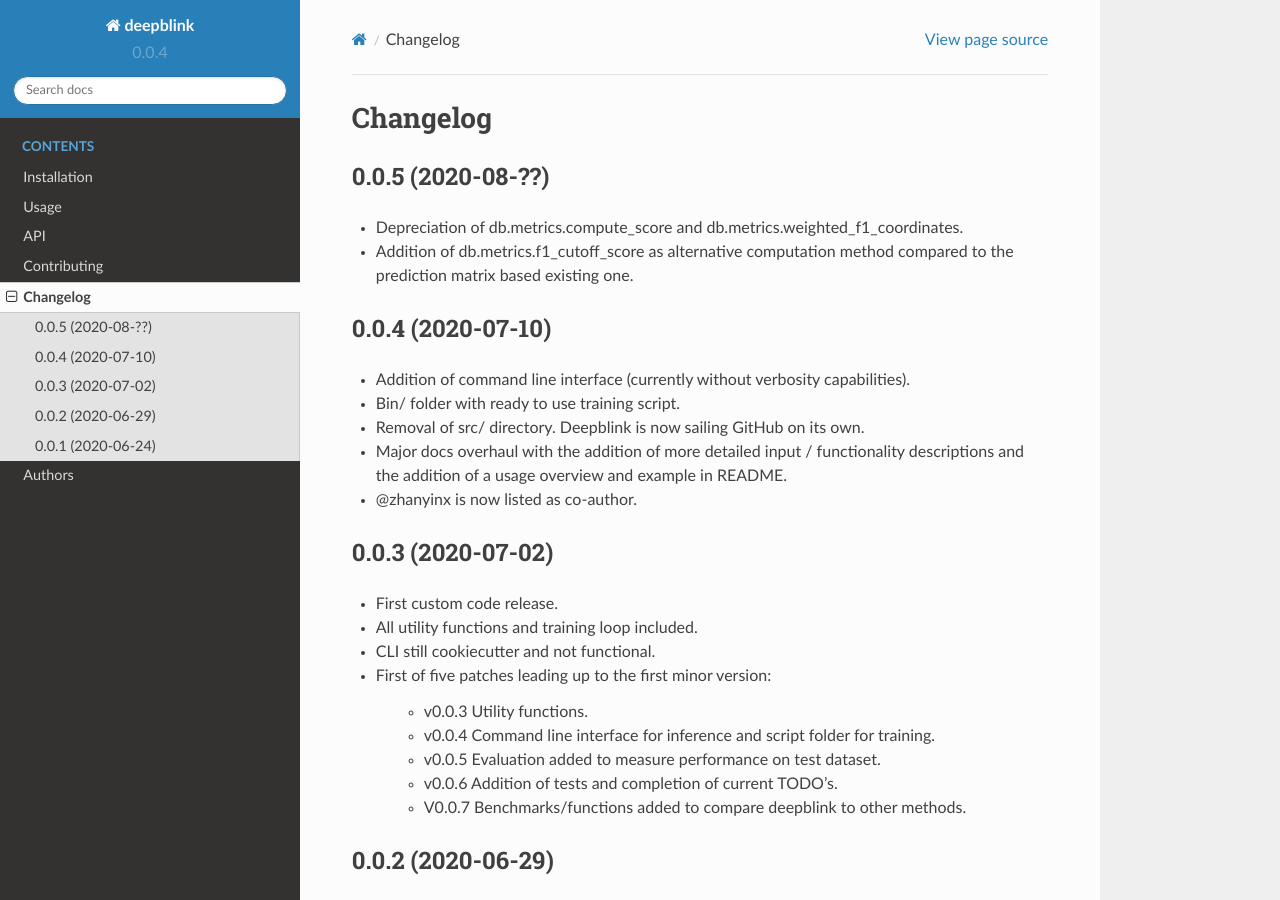
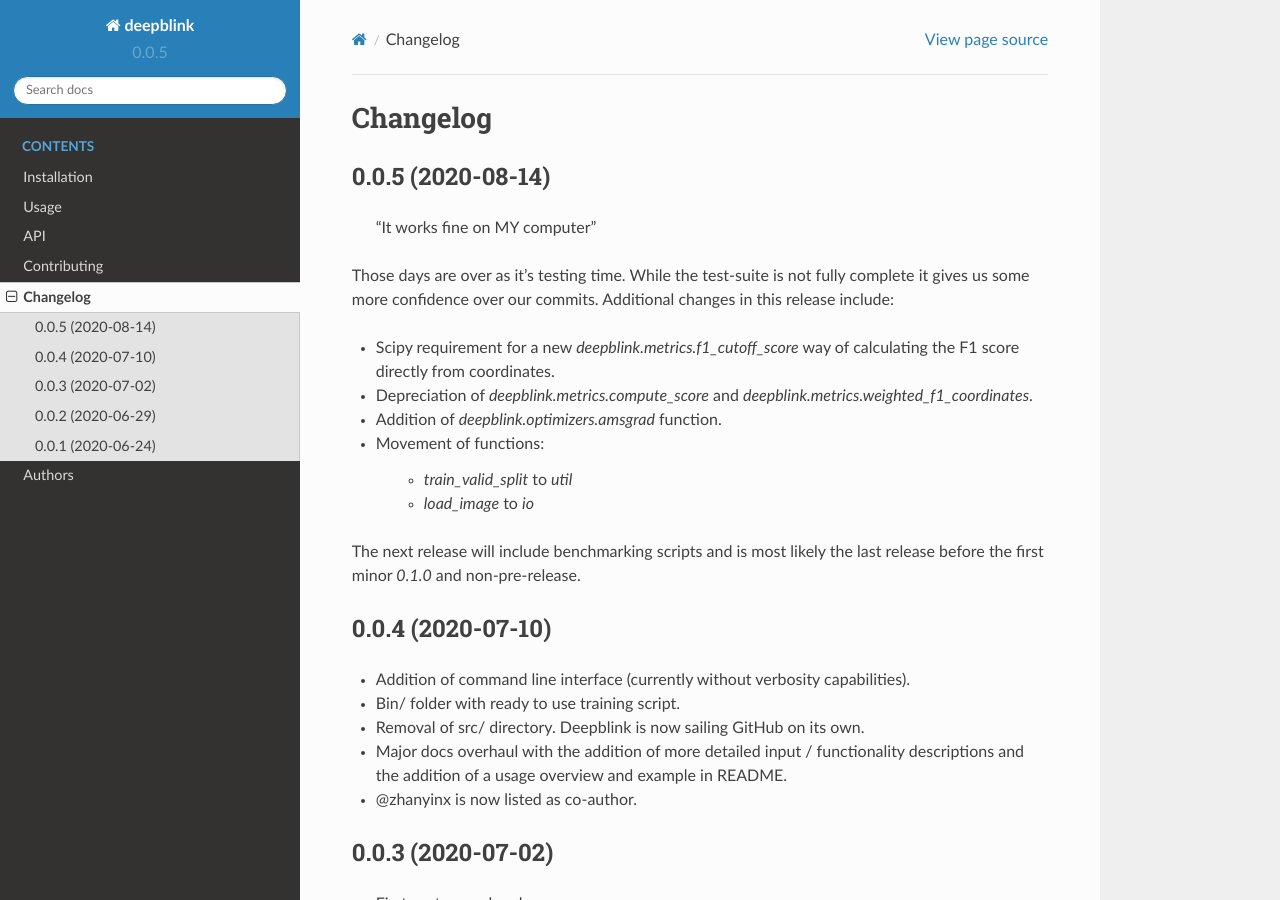
Before and after one commit to BBQuercus/deepBlink, a Sphinx documentation site: the page built from docs/changelog.rst, in a window 1280 px wide and 900 px high. Built offline with Sphinx 7.4.7 and the Read the Docs theme 2.0.0, drawn with Linux system fonts in a browser that asks for light colours; pages that are not in the unit, such as notebooks, are missing from menus.

Commit message:
Preparation for release 0.0.5

```diff
--- a/deepblink/__init__.py
+++ b/deepblink/__init__.py
@@ -14,7 +14,7 @@
 - util: Basic utility functions not fitting into a category.
 """
 
-__version__ = "0.0.4"
+__version__ = "0.0.5"
 
 from . import augment
 from . import cli
--- a/docs/changelog.rst
+++ b/docs/changelog.rst
@@ -2,11 +2,23 @@
 Changelog
 =========
 
-0.0.5 (2020-08-??)
+0.0.5 (2020-08-14)
 ------------------
 
-* Depreciation of db.metrics.compute_score and db.metrics.weighted_f1_coordinates.
-* Addition of db.metrics.f1_cutoff_score as alternative computation method compared to the prediction matrix based existing one.
+    “It works fine on MY computer”
+
+Those days are over as it's testing time. While the test-suite is not fully complete it gives us some more confidence over our commits.
+Additional changes in this release include:
+
+* Scipy requirement for a new `deepblink.metrics.f1_cutoff_score` way of calculating the F1 score directly from coordinates.
+* Depreciation of `deepblink.metrics.compute_score` and `deepblink.metrics.weighted_f1_coordinates`.
+* Addition of `deepblink.optimizers.amsgrad` function.
+* Movement of functions:
+
+    * `train_valid_split` to `util`
+    * `load_image` to `io`
+
+The next release will include benchmarking scripts and is most likely the last release before the first minor `0.1.0` and non-pre-release.
 
 
 0.0.4 (2020-07-10)
--- a/docs/conf.py
+++ b/docs/conf.py
@@ -36,7 +36,7 @@
 year = "2020"
 author = "Bastian Eichenberger"
 copyright = f"{year}, {author}"
-version = release = "0.0.4"
+version = release = "0.0.5"
 
 pygments_style = "trac"
 templates_path = ["."]
--- a/docs/contributing.rst
+++ b/docs/contributing.rst
@@ -65,7 +65,7 @@
 
 6. When you're done making changes run all the checks and docs builder with `tox <https://tox.readthedocs.io/en/latest/install.html>`_ one command::
 
-    tox
+    tox -v
 
 7. Commit your changes and push your branch to GitHub::
 
--- a/docs/references/deepblink.datasets.rst
+++ b/docs/references/deepblink.datasets.rst
@@ -1,17 +1,5 @@
 deepblink.datasets package
 ==========================
-
-Submodules
-----------
-
-.. toctree::
-   :maxdepth: 4
-
-   deepblink.datasets.sequence
-   deepblink.datasets.spots
-
-Module contents
----------------
 
 .. automodule:: deepblink.datasets
    :members:
--- a/docs/references/deepblink.models.rst
+++ b/docs/references/deepblink.models.rst
@@ -1,16 +1,5 @@
 deepblink.models package
 ========================
-
-Submodules
-----------
-
-.. toctree::
-   :maxdepth: 4
-
-   deepblink.models.spots
-
-Module contents
----------------
 
 .. automodule:: deepblink.models
    :members:
--- a/docs/references/deepblink.networks.rst
+++ b/docs/references/deepblink.networks.rst
@@ -1,17 +1,5 @@
 deepblink.networks package
 ==========================
-
-Submodules
-----------
-
-.. toctree::
-   :maxdepth: 4
-
-   deepblink.networks.fcn
-   deepblink.networks.resnet
-
-Module contents
----------------
 
 .. automodule:: deepblink.networks
    :members:
--- a/setup.py
+++ b/setup.py
@@ -6,7 +6,7 @@
 setup(
     # Description
     name="deepblink",
-    version="0.0.4",
+    version="0.0.5",
     license="MIT",
     description="Threshold independent detection and localization of diffraction-limited spots.",
     long_description="""In biomedical microscopy data, a common task involves the detection of diffraction-limited spots that visualize single proteins, domains, mRNAs, and many more. These spots were traditionally detected with mathematical operators such as Laplacian of Gaussian. These operators, however, rely on human input ranging from image-intensity thresholds, approximative spot sizes, etc. This process is tedious and not always reliable.
```
Also changed, not shown: .bumpversion.cfg, 2 other files.
